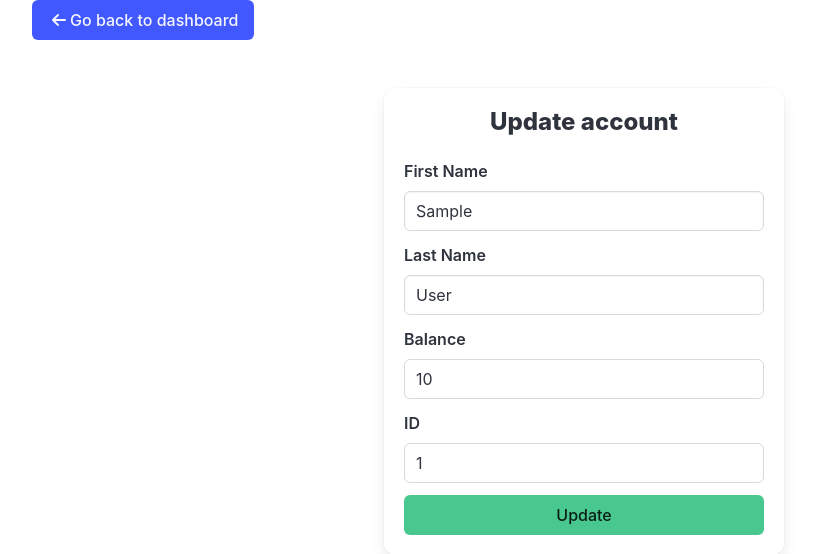
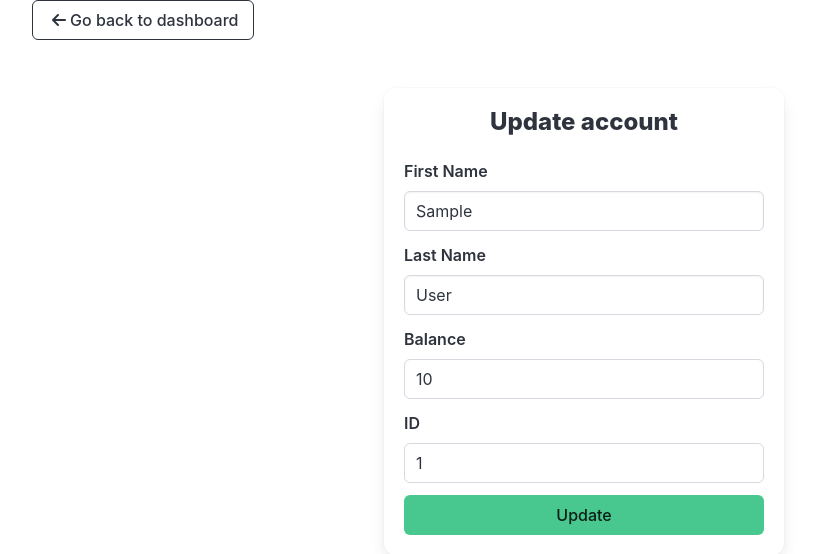
Before and after one commit to aniatki/dorset-bank-app, a Django app: page /edit/1 in a window 1280 px wide. Shown: the part 88-642 px from the top of the page, without its empty margins (56-872 px from the left). Run offline with Django 5.2, Linux system fonts and the light colour scheme; a user stored in the database is signed in; tables that the repository leaves empty hold one stand-in row (values such as "Sample post"); parts of the project's set-up code (start-up, migrations or seed data) failed here and were passed over.

Commit message:
Commit tree

```diff
--- a/templates/actions/create.html
+++ b/templates/actions/create.html
@@ -4,7 +4,7 @@
 
 {% if user.is_authenticated %}
 
-<a class="button is-link mx-5" href="{% url 'dashboard_view' %}"><i class="fa-solid fa-arrow-left"></i>Go back to dashboard</a>
+<a class="button is-dark is-outlined mx-5" href="{% url 'dashboard_view' %}"><i class="fa-solid fa-arrow-left"></i>Go back to dashboard</a>
 
 <section class="section">
   <div class="container">
--- a/templates/actions/deposit.html
+++ b/templates/actions/deposit.html
@@ -4,7 +4,7 @@
 
 {% if user.is_authenticated %}
 
-<a class="button is-link mx-5" href="{% url 'dashboard_view' %}"><i class="fa-solid fa-arrow-left"></i>Go back to dashboard</a>
+<a class="button is-dark is-outlined mx-5" href="{% url 'dashboard_view' %}"><i class="fa-solid fa-arrow-left"></i>Go back to dashboard</a>
 
 <section class="section">
     <div class="container">
--- a/templates/actions/edit.html
+++ b/templates/actions/edit.html
@@ -4,7 +4,7 @@
 
 {% if user.is_authenticated %}
 
-<a class="button is-link mx-5" href="{% url 'dashboard_view' %}"><i class="fa-solid fa-arrow-left"></i>Go back to dashboard</a>
+<a class="button is-dark is-outlined mx-5" href="{% url 'dashboard_view' %}"><i class="fa-solid fa-arrow-left"></i>Go back to dashboard</a>
 
 <section class="section">
   <div class="container">
--- a/templates/actions/transfer.html
+++ b/templates/actions/transfer.html
@@ -4,7 +4,7 @@
 
 {% if user.is_authenticated %}
 
-<a class="button is-link mx-5" href="{% url 'dashboard_view' %}"><i class="fa-solid fa-arrow-left"></i>Go back to dashboard</a>
+<a class="button is-dark is-outlined mx-5" href="{% url 'dashboard_view' %}"><i class="fa-solid fa-arrow-left"></i>Go back to dashboard</a>
 
 <section class="section">
     <div class="container">
--- a/templates/actions/view_transactions.html
+++ b/templates/actions/view_transactions.html
@@ -2,7 +2,7 @@
 
 {% block content %}
 
-<a class="button is-link mx-5" href="{% url 'dashboard_view' %}"><i class="fa-solid fa-arrow-left"></i>Go back to dashboard</a>
+<a class="button is-dark is-outlined mx-5" href="{% url 'dashboard_view' %}"><i class="fa-solid fa-arrow-left"></i>Go back to dashboard</a>
 
 <section class="section">
     <table class="table is-fullwidth is-striped is-hoverable">
--- a/templates/actions/withdraw.html
+++ b/templates/actions/withdraw.html
@@ -4,7 +4,7 @@
 
 {% if user.is_authenticated %}
 
-<a class="button is-link mx-5" href="{% url 'dashboard_view' %}"><i class="fa-solid fa-arrow-left"></i>Go back to dashboard</a>
+<a class="button is-dark is-outlined mx-5" href="{% url 'dashboard_view' %}"><i class="fa-solid fa-arrow-left"></i>Go back to dashboard</a>
 
 <section class="section">
     <div class="container">
--- a/templates/base.html
+++ b/templates/base.html
@@ -11,6 +11,7 @@
     crossorigin="anonymous" referrerpolicy="no-referrer" />
 </head>
 <style>
+
   .navbar {
     display: flex;
     justify-content: space-between;
@@ -49,7 +50,6 @@
         font-weight: bold;
     }
   }
-
 
 </style>
 
```
Also changed, not shown: README.md, 1 other file.
